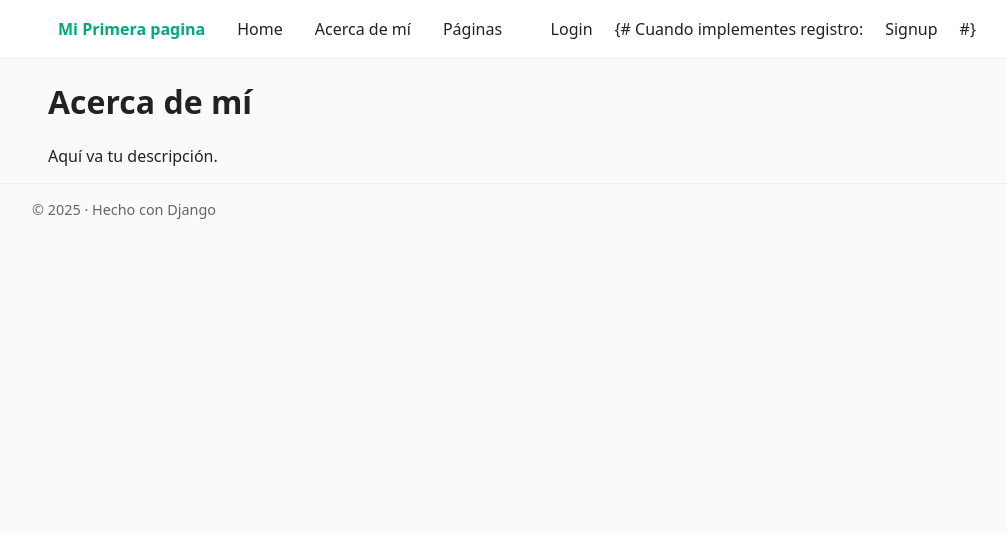
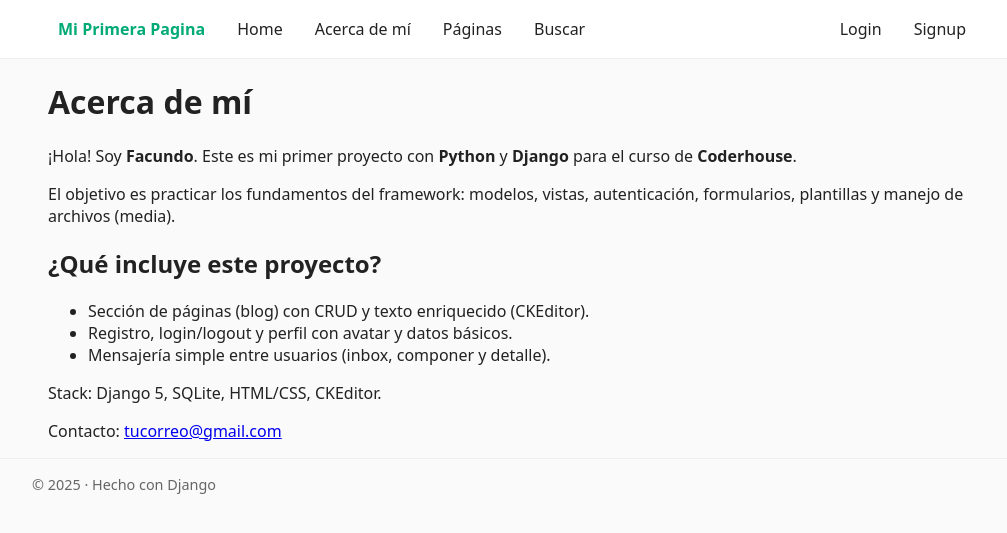
Before and after one commit to Facuprz/TuPrimeraPagina-Perez, a Django app: page /about/ in a window 1280 px wide. Shown: the top 533 px of the page, without its empty margins (128-1135 px from the left). Run offline with Django 5.2, Linux system fonts and the light colour scheme.

Commit message:
Detalles anadidos

```diff
--- a/proyecto/urls.py
+++ b/proyecto/urls.py
@@ -9,4 +9,5 @@ urlpatterns = [
     path("pages/<int:pk>/", views.PageDetailView.as_view(), name="page_detail"),
     path("pages/<int:pk>/edit/", views.PageUpdateView.as_view(), name="page_update"),
     path("pages/<int:pk>/delete/", views.PageDeleteView.as_view(), name="page_delete"),
+    path("search/", views.search, name="search"),
 ]
--- a/proyecto/views.py
+++ b/proyecto/views.py
@@ -4,6 +4,7 @@ from django.contrib.auth.mixins import LoginRequiredMixin
 from django.urls import reverse_lazy
 from .models import Page
 from .forms import PageForm, PageSearchForm
+from django.db.models import Q
 
 # Vistas simples (home / about)
 def home(request):
@@ -54,3 +55,16 @@ class PageDeleteView(LoginRequiredMixin, DeleteView):
     model = Page
     template_name = "page_confirm_delete.html"
     success_url = reverse_lazy('pages_list')
+
+def search(request):
+    form = PageSearchForm(request.GET or None)
+    results = []
+    if form.is_valid():
+        q = form.cleaned_data.get('q')
+        if q:
+            results = Page.objects.filter(
+                Q(titulo__icontains=q) |
+                Q(subtitulo__icontains=q) |
+                Q(contenido__icontains=q)
+            )
+    return render(request, 'search.html', {'form': form, 'results': results})
--- a/templates/about.html
+++ b/templates/about.html
@@ -2,5 +2,16 @@
 {% block title %}Acerca de mí{% endblock %}
 {% block content %}
   <h1>Acerca de mí</h1>
-  <p>Aquí va tu descripción.</p>
+  <p>¡Hola! Soy <strong>Facundo</strong>. Este es mi primer proyecto con <strong>Python</strong> y <strong>Django</strong> para el curso de <strong>Coderhouse</strong>.</p>
+  <p>El objetivo es practicar los fundamentos del framework: modelos, vistas, autenticación, formularios, plantillas y manejo de archivos (media).</p>
+
+  <h2>¿Qué incluye este proyecto?</h2>
+  <ul>
+    <li>Sección de páginas (blog) con CRUD y texto enriquecido (CKEditor).</li>
+    <li>Registro, login/logout y perfil con avatar y datos básicos.</li>
+    <li>Mensajería simple entre usuarios (inbox, componer y detalle).</li>
+  </ul>
+
+  <p>Stack: Django 5, SQLite, HTML/CSS, CKEditor.</p>
+  <p>Contacto: <a href="mailto:tucorreo@example.com">tucorreo@gmail.com</a></p>
 {% endblock %}
--- a/templates/base.html
+++ b/templates/base.html
@@ -6,12 +6,8 @@
   <meta name="viewport" content="width=device-width, initial-scale=1">
   <title>{% block title %}Mi Primera Pagina{% endblock %}</title>
 
-  {# Opcional: tu CSS en static/css/styles.css #}
-  {# <link rel="stylesheet" href="{% static 'css/styles.css' %}"> #}
-
   {% block extra_head %}{% endblock %}
   <style>
-    /* Estilos mínimos para una maqueta limpia */
     :root { --maxw: 960px; --gap: 16px; --fg:#222; --muted:#666; --bg:#fafafa; --brand:#0a7; }
     *{box-sizing:border-box}
     body{margin:0;font-family:system-ui,-apple-system,Segoe UI,Roboto,Ubuntu,'Helvetica Neue',Arial,sans-serif;color:var(--fg);background:var(--bg)}
@@ -40,26 +36,26 @@
   <header>
     <div class="container">
       <nav>
-        <a class="brand" href="{% url 'home' %}">Mi Primera pagina</a>
+        <a class="brand" href="{% url 'home' %}">Mi Primera Pagina</a>
 
         <a href="{% url 'home' %}">Home</a>
         <a href="{% url 'about' %}">Acerca de mí</a>
         <a href="{% url 'pages_list' %}">Páginas</a>
+        <a href="{% url 'search' %}">Buscar</a>
 
         <span class="grow"></span>
 
         {% if user.is_authenticated %}
           <span class="hello">Hola, {{ request.user.username }} ·</span>
           <a href="{% url 'profile' %}">Perfil</a>
+          <a href="{% url 'inbox' %}">Mensajes</a>
           <form action="{% url 'logout' %}" method="post" style="display:inline;">
             {% csrf_token %}
             <button type="submit" class="btn-link">Logout</button>
           </form>
         {% else %}
           <a href="{% url 'login' %}">Login</a>
-          {# Cuando implementes registro:
           <a href="{% url 'signup' %}">Signup</a>
-          #}
         {% endif %}
       </nav>
     </div>
```
Also changed, not shown: templates/search.html (added, +24 -0 lines).
